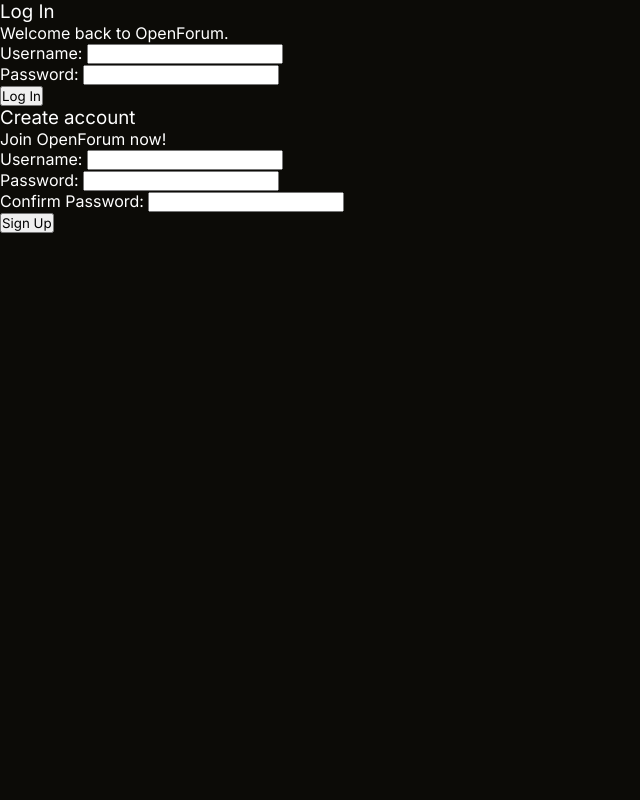
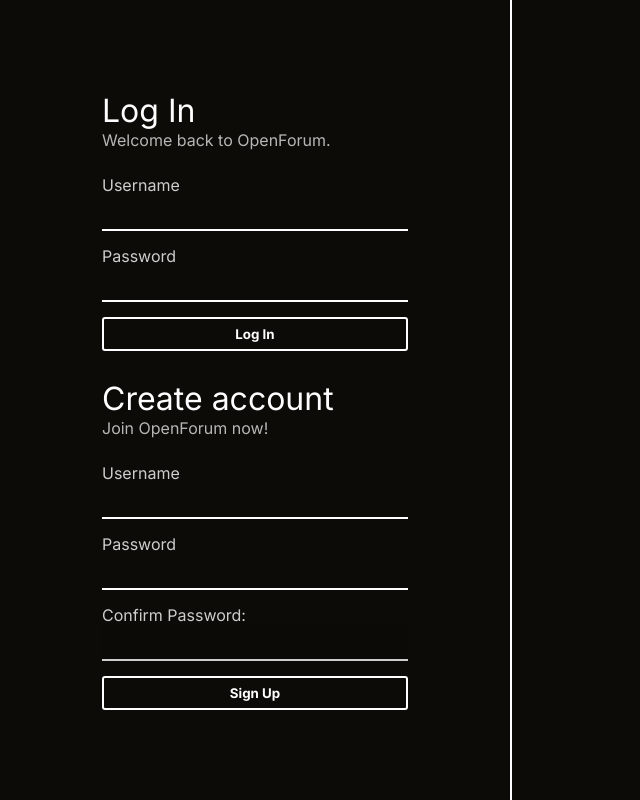
Before and after one commit to bryryann/openforum, a React (Vite) app in the folder frontend/: page /auth in a window 1280 px wide. Shown: the whole page, without its empty margins (0-640 px from the left). Built offline with nearby package versions, Linux system fonts and the light colour scheme.

Commit message:
[ui] Add style to form and authentication page

```diff
--- a/frontend/src/components/authentication/LoginForm/LoginForm.tsx
+++ b/frontend/src/components/authentication/LoginForm/LoginForm.tsx
@@ -6,18 +6,20 @@
  */
 const LoginForm: React.FC = () => {
     return (
-        <div id="login-form">
-            <h3>Log In</h3>
-            <p>Welcome back to OpenForum.</p>
+        <div className="form" id="login-form">
+            <div className="form-header">
+                <h3>Log In</h3>
+                <p>Welcome back to OpenForum.</p>
+            </div>
 
             <form>
-                <label htmlFor="username">Username: </label>
+                <label htmlFor="username">Username</label>
                 <input type="text" name="username" />
-                <br />
-                <label htmlFor="password">Password: </label>
+
+                <label htmlFor="password">Password</label>
                 <input type="password" name="password" />
-                <br />
-                <button type="submit">Log In</button>
+
+                <button id="login-btn" type="submit">Log In</button>
             </form>
         </div>
     );
--- a/frontend/src/components/authentication/RegisterForm/RegisterForm.tsx
+++ b/frontend/src/components/authentication/RegisterForm/RegisterForm.tsx
@@ -3,21 +3,24 @@
 
 const RegisterForm: React.FC = () => {
     return (
-        <div id="register-form">
-            <h3>Create account</h3>
-            <p>Join OpenForum now!</p>
+        <div className="form" id="register-form">
+            <div className="form-header">
+                <h3>Create account</h3>
+                <p>Join OpenForum now!</p>
+            </div>
 
             <form>
-                <label htmlFor="username">Username: </label>
+                <label htmlFor="username">Username</label>
                 <input type="text" name="username" />
-                <br />
-                <label htmlFor="password">Password: </label>
+
+                <label htmlFor="password">Password</label>
                 <input type="password" name="password" />
-                <br />
-                <label htmlFor="confirm-password">Confirm Password: </label>
-                <input type="password" name="confirm-password" />
-                <br />
-                <button type="submit">Sign Up</button>
+
+                <label>
+                    Confirm Password:
+                    <input type="password" name="confirm-password" />
+                </label>
+                <button id="register-btn" type="submit">Sign Up</button>
             </form>
         </div>
     );
--- a/frontend/src/index.css
+++ b/frontend/src/index.css
@@ -14,6 +14,11 @@
     font-optical-sizing: auto;
     font-weight: 400;
     font-style: normal;
+
+    &::selection {
+        color: black;
+        background-color: white;
+    }
 }
 
 body {
--- a/frontend/src/pages/Auth/Auth.tsx
+++ b/frontend/src/pages/Auth/Auth.tsx
@@ -9,8 +9,10 @@
     useRootClass('authentication-page');
 
     return (<>
-        <LoginForm /> {/* Non-Functional */}
-        <RegisterForm /> {/* Non-Functional */}
+        <div className="form-section">
+            <LoginForm /> {/* Non-Functional */}
+            <RegisterForm /> {/* Non-Functional */}
+        </div>
     </>);
 };
 
--- a/frontend/src/pages/Auth/style.css
+++ b/frontend/src/pages/Auth/style.css
@@ -0,0 +1,75 @@
+@import '../../index.css';
+
+.form-section {
+    position: fixed;
+    top: 0;
+    left: 0;
+    bottom: 0;
+    width: 40%;
+    border-right: 2px solid white;
+    display: flex;
+    flex-direction: column;
+    align-items: center;
+    justify-content: center;
+    gap: 28px;
+    overflow-y: auto;
+    padding-block: 25px;
+}
+
+.form-header {
+    margin-bottom: 25px;
+
+    h3 {
+        font-size: 2rem;
+    }
+
+    p {
+        opacity: .7;
+    }
+}
+
+.form {
+    position: relative;
+    width: 60%;
+
+    label {
+        margin-block: 15px;
+        opacity: .8;
+    }
+
+    input {
+        width: 100%;
+        padding: 5px 18px 5px 3px;
+        background-color: var(--background-accent);
+        border: none;
+        border-bottom: 2px solid white;
+        color: white;
+        font-size: 1.2rem;
+        margin-bottom: 15px;
+        outline: none;
+
+        &:focus {
+            background-color: rgba(255, 255, 255, .2);
+
+        }
+    }
+
+    button {
+        padding: 7px;
+        width: 100%;
+        font-weight: bold;
+        border: 2px solid white;
+        border-radius: 3px;
+        color: white;
+        background: none;
+        transition: 150ms ease-in;
+        outline: none;
+        cursor: pointer;
+
+        &:hover,
+        &:focus {
+            background: white;
+            color: black;
+        }
+    }
+}
```
